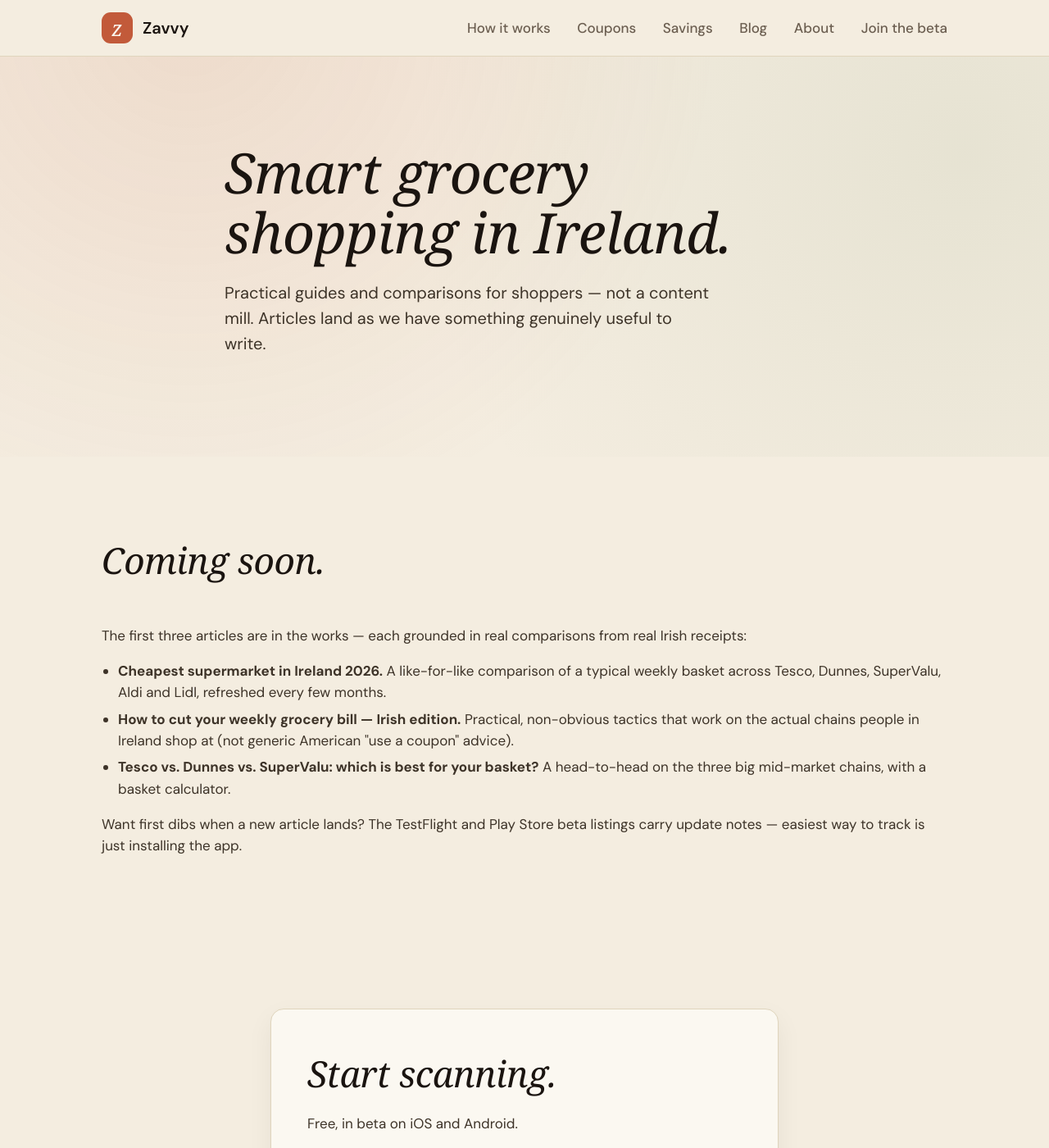
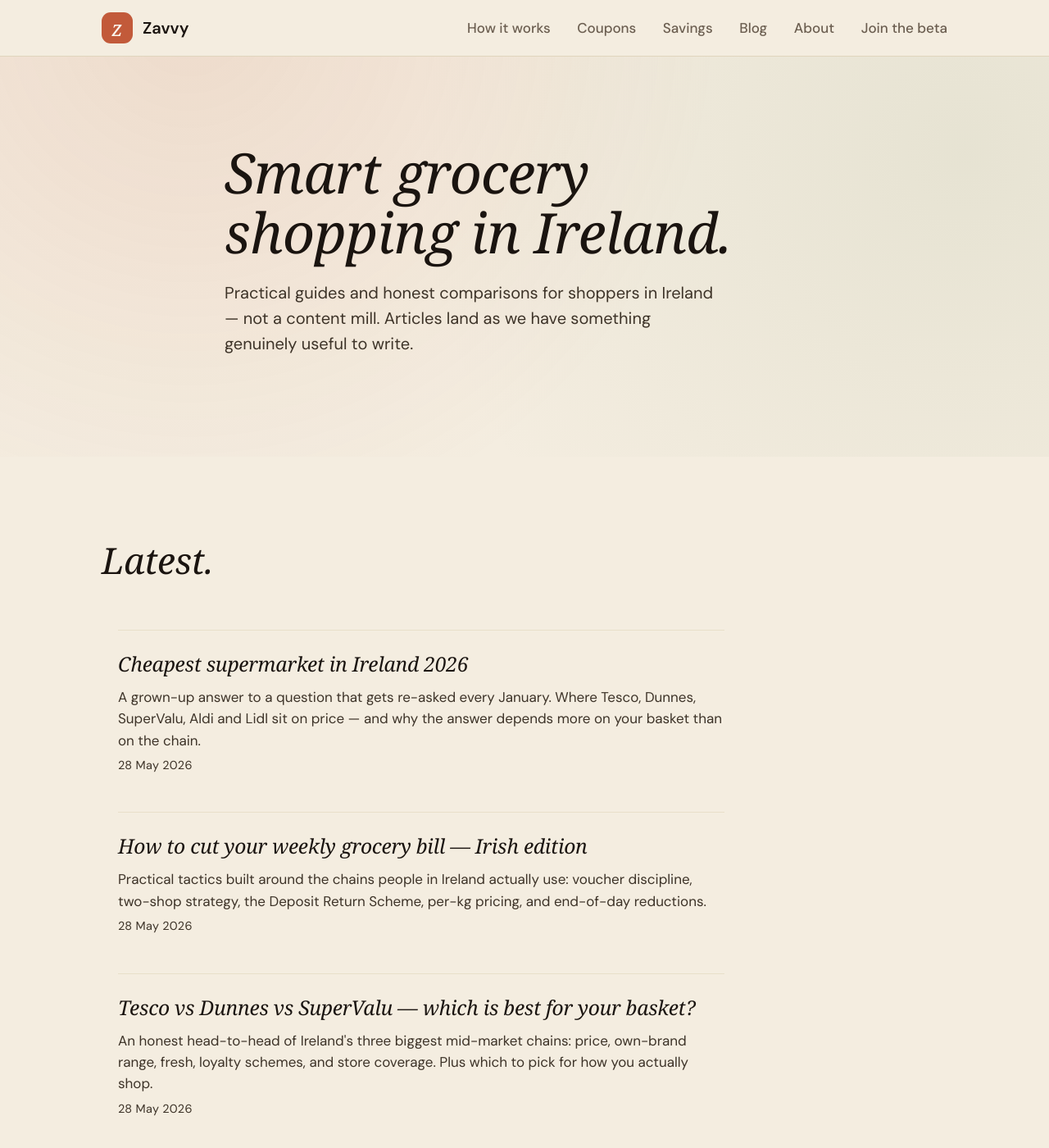
Before and after one commit to monkeylittle/zavvy_website, a Jekyll site: the page built from blog/index.html, in a window 1280 px wide and 1400 px high. Shown: the whole window at 82% size. Built offline with Jekyll 4.4.1, drawn with Linux system fonts in a browser that asks for light colours; some web fonts are replaced.

Commit message:
content(site): three SEO-targeted blog articles (Phase 1C)
The /blog/ index now links to three full articles, each ~700 words,
each cross-linked to the others + the relevant product pages.

  • /blog/cheapest-supermarket-ireland-2026/
    The honest answer: depends on the basket. Position per chain
    (Aldi/Lidl on branded, Tesco-with-Clubcard, Dunnes-with-voucher,
    SuperValu, M&S, convenience formats). Promises a quarterly
    refresh as Zavvy's data grows.

  • /blog/cut-your-weekly-grocery-bill/
    Seven Irish-specific tactics — main shop choice, Dunnes voucher
    discipline, two-shop strategy, Deposit Return Scheme, per-kg
    pricing, end-of-day reductions, spend tracking.

  • /blog/tesco-vs-dunnes-vs-supervalu/
    Head-to-head on price, loyalty, own-brand range, fresh, store
    coverage — and an honest "which to pick" matrix.

Each article carries BlogPosting structured data (via jekyll-seo-tag
seo.type) and a date, so they're eligible for rich snippets in
search. Internal links between the three plus to /coupons/,
/how-it-works/ and /blog/cheapest-supermarket-ireland-2026/.

Small CSS addition for the blog-index list (.blog__list).

Co-Authored-By: Claude Opus 4.7 (1M context) <noreply@anthropic.com>

```diff
--- a/blog/index.html
+++ b/blog/index.html
@@ -12,33 +12,45 @@ permalink: /blog/
   <div class="container hero__inner">
     <h1>Smart grocery shopping in Ireland.</h1>
     <p class="hero__sub">
-      Practical guides and comparisons for shoppers — not a content mill.
-      Articles land as we have something genuinely useful to write.
+      Practical guides and honest comparisons for shoppers in Ireland —
+      not a content mill. Articles land as we have something genuinely
+      useful to write.
     </p>
   </div>
 </section>
 
 <section class="how">
   <div class="container">
-    <h2>Coming soon.</h2>
-    <p>The first three articles are in the works — each grounded in
-      real comparisons from real Irish receipts:</p>
-    <ul>
-      <li><strong>Cheapest supermarket in Ireland 2026.</strong> A
-        like-for-like comparison of a typical weekly basket across
-        Tesco, Dunnes, SuperValu, Aldi and Lidl, refreshed every few
-        months.</li>
-      <li><strong>How to cut your weekly grocery bill — Irish edition.</strong>
-        Practical, non-obvious tactics that work on the actual chains
-        people in Ireland shop at (not generic American "use a
-        coupon" advice).</li>
-      <li><strong>Tesco vs. Dunnes vs. SuperValu: which is best for
-        your basket?</strong> A head-to-head on the three big mid-market
-        chains, with a basket calculator.</li>
+    <h2>Latest.</h2>
+    <ul class="blog__list">
+      <li>
+        <h3><a href="/blog/cheapest-supermarket-ireland-2026/">Cheapest
+          supermarket in Ireland 2026</a></h3>
+        <p>A grown-up answer to a question that gets re-asked every
+          January. Where Tesco, Dunnes, SuperValu, Aldi and Lidl sit on
+          price — and why the answer depends more on your basket than
+          on the chain.</p>
+        <p class="blog__meta">28 May 2026</p>
+      </li>
+      <li>
+        <h3><a href="/blog/cut-your-weekly-grocery-bill/">How to cut
+          your weekly grocery bill — Irish edition</a></h3>
+        <p>Practical tactics built around the chains people in Ireland
+          actually use: voucher discipline, two-shop strategy, the
+          Deposit Return Scheme, per-kg pricing, and end-of-day
+          reductions.</p>
+        <p class="blog__meta">28 May 2026</p>
+      </li>
+      <li>
+        <h3><a href="/blog/tesco-vs-dunnes-vs-supervalu/">Tesco vs
+          Dunnes vs SuperValu — which is best for your basket?</a></h3>
+        <p>An honest head-to-head of Ireland's three biggest mid-market
+          chains: price, own-brand range, fresh, loyalty schemes, and
+          store coverage. Plus which to pick for how you actually
+          shop.</p>
+        <p class="blog__meta">28 May 2026</p>
+      </li>
     </ul>
-    <p>Want first dibs when a new article lands? The TestFlight and
-      Play Store beta listings carry update notes — easiest way to
-      track is just installing the app.</p>
   </div>
 </section>
 
--- a/styles.css
+++ b/styles.css
@@ -271,6 +271,35 @@ section h2 {
   max-width: 660px;
 }
 
+/* ── Blog list ───────────────────────────────────── */
+.blog__list {
+  margin: 0;
+  padding: 0;
+  list-style: none;
+  display: grid;
+  gap: 28px;
+  max-width: 760px;
+}
+.blog__list > li {
+  border-top: 1px solid var(--line-soft);
+  padding-top: 22px;
+}
+.blog__list h3 {
+  margin: 0 0 8px;
+  font-family: 'Instrument Serif', Georgia, serif;
+  font-style: italic;
+  font-size: 1.45rem;
+  color: var(--ink);
+}
+.blog__list h3 a { color: inherit; text-decoration: none; }
+.blog__list h3 a:hover { text-decoration: underline; }
+.blog__list p { margin: 0 0 6px; color: var(--ink2); }
+.blog__meta {
+  font-size: 0.85rem;
+  color: var(--ink3, var(--ink2));
+  letter-spacing: 0.02em;
+}
+
 /* ── FAQ ─────────────────────────────────────────── */
 .faq__list {
   margin: 0;
```
Also changed, not shown: blog/cheapest-supermarket-ireland-2026/index.html (added, +141 -0 lines), blog/cut-your-weekly-grocery-bill/index.html (added, +129 -0 lines), blog/tesco-vs-dunnes-vs-supervalu/index.html (added, +149 -0 lines).
